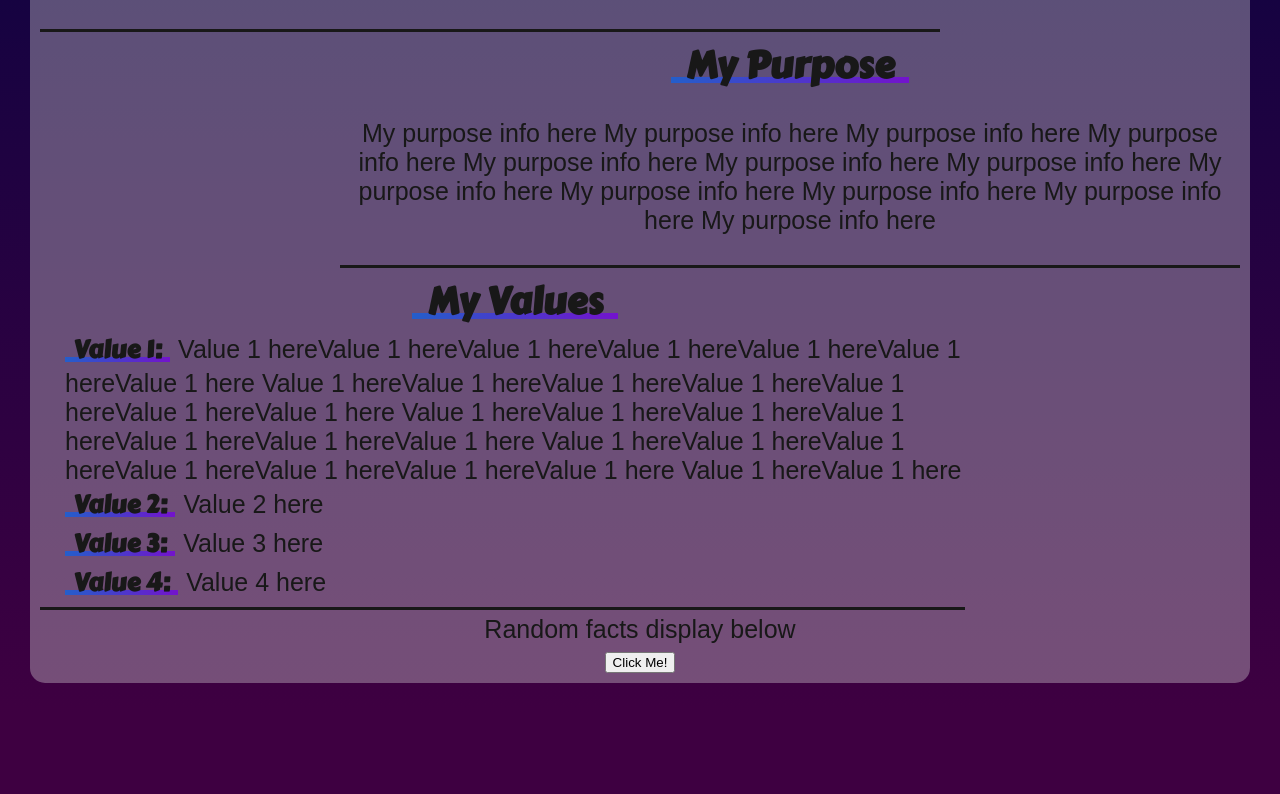
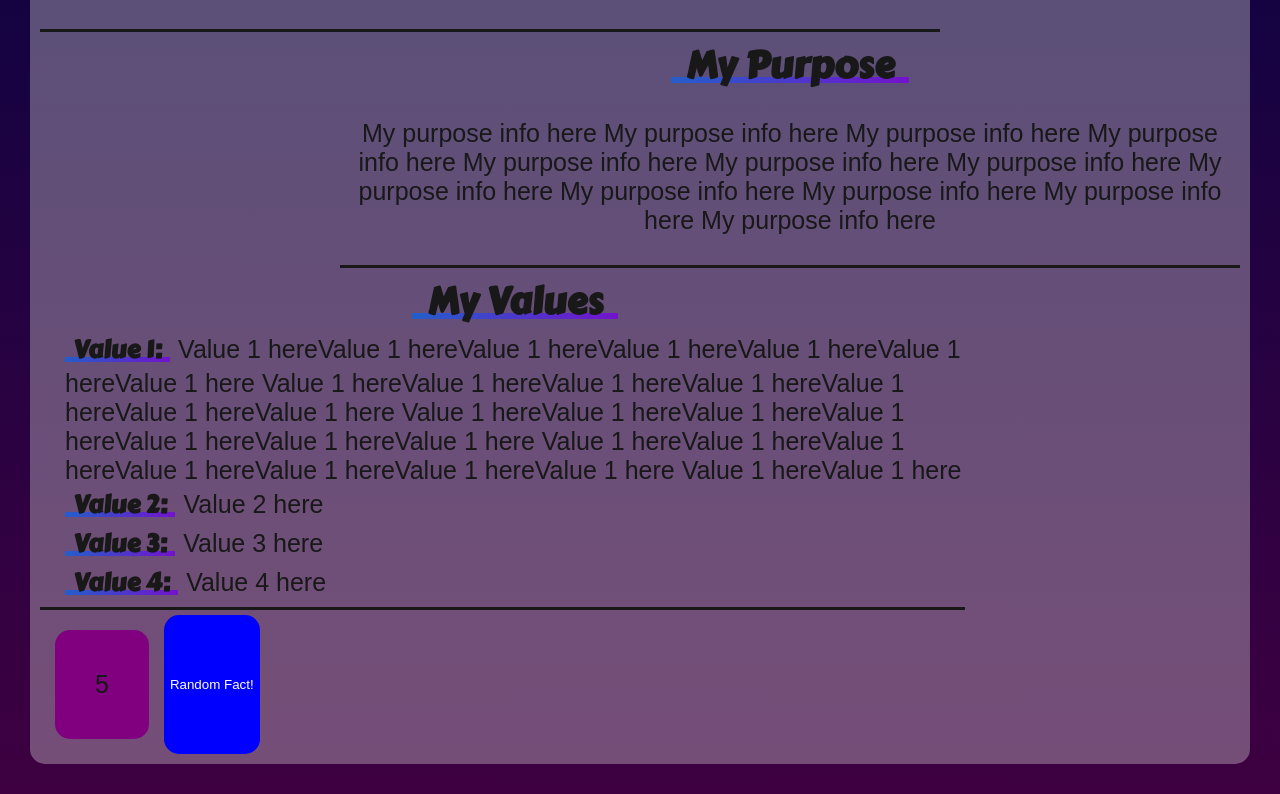
Before and after one commit to cturn5830/PersonalSite_old1, a Next.js app: page /about in a window 1280 px wide. Shown: the part 393-1187 px from the top of the page. Before the commit the page ends 1106 px from the top, so only its background shows below. Built offline with nearby package versions, Linux system fonts and the light colour scheme; a web font is replaced by a local one.

Commit message:
Added random fact btn

```diff
--- a/Comp/AboutContent.js
+++ b/Comp/AboutContent.js
@@ -1,24 +1,9 @@
 import Image from "next/dist/client/image"
 import PlaceHolder from "../public/img/PHIMG.jpg"
 import React, {useState, Component} from "react"
-
+import RandomFacts from "./RandomFact"
 
 export default function AboutContent(){
-const [fact, setfact] = useState("")
-
-
-const FactsHere = [
-    "I'm currently 19 years young",
-    "I grew up in Ohio",
-    "I have seven siblings"]
-
-let factshow = FactsHere[0]
-let num = 1
-
-function getRandomInt() {
-  let num = Math.floor(Math.random() * FactsHere.length);
-  setfact = FactsHere[num]
-}
 
     return(
     <div className="content">
@@ -83,14 +68,6 @@ function getRandomInt() {
 <p>Value 4 here</p>
 <br/>
 </div>
-
-
-{// Random fact section
-}
-
-        <div id="randominfo">Random facts display below<br/>
-        <span className="randomfacts">{fact}</span>
-        </div>
-            <button id="factbtn" onClick={getRandomInt}>Click Me!</button>
+<RandomFacts/>
     </div>)
 }
--- /dev/null
+++ b/Comp/RandomFact.js
@@ -0,0 +1,18 @@
+import{useState} from "react"
+
+export default function RandomFacts(){
+const [count,setCount] = useState(5)
+const facts=["fact1","fact2","fact3","fact4","fact5","fact6"]
+
+function randomNum(){
+    return Math.floor(Math.random()*facts.length)
+}
+
+function clickHandle(){
+    setCount(facts[randomNum()])
+}
+    return(<div className="randomfactdiv">
+<div>{count}</div>
+<button className="RandomfactBTN" onClick={clickHandle}>Random Fact!</button>
+    </div>)
+}
--- a/styles/globals.css
+++ b/styles/globals.css
@@ -299,3 +299,21 @@ form textarea{
         margin-right: auto;
 }
 }
+/* random facts */
+.randomfactdiv div{
+    padding:40px;
+    margin:15px;
+    background-color:purple;
+    border-radius: 15px;
+    height:fit-content
+}
+.randomfactdiv{
+    display: flex;
+    align-content: space-between;
+}
+.RandomfactBTN{
+    border:none;
+    border-radius: 15px;
+    background-color: blue;
+    color:white;
+}
```
